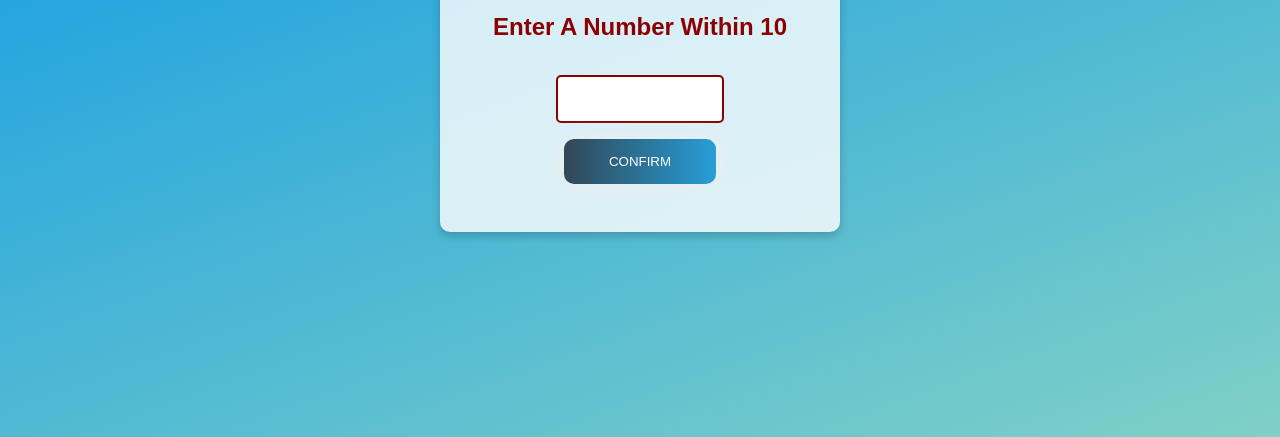
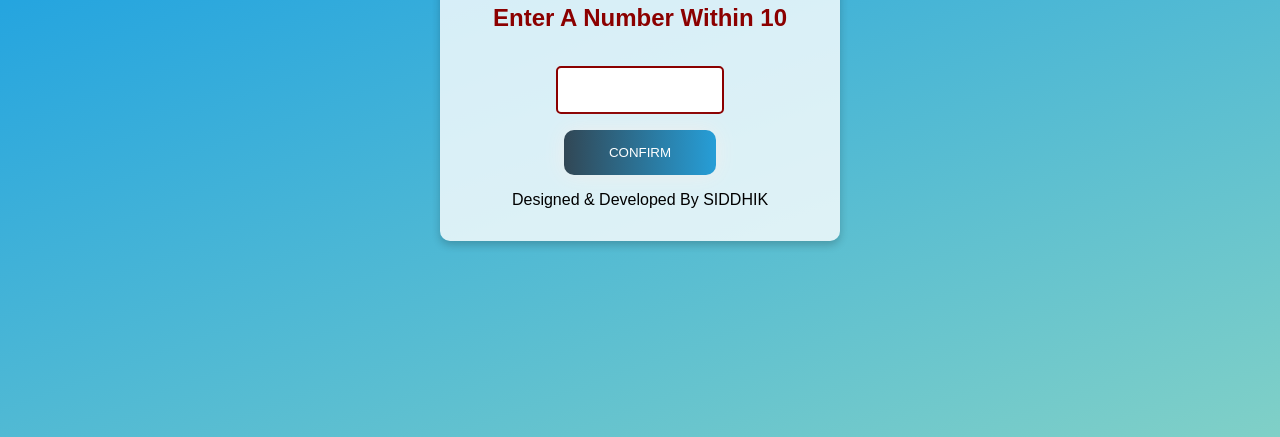
Before and after one commit to bdu1722cab3402/First_project, a plain HTML site: page index.html in a window 1280 px wide. Shown: the part 363-800 px from the top of the page. Drawn offline with Linux system fonts and the light colour scheme.

Commit message:
Added footer

```diff
--- a/index.html
+++ b/index.html
@@ -5,6 +5,7 @@
   <meta name="viewport" content="width=device-width, initial-scale=1.0">
   <meta http-equiv="X-UA-Compatible" content="ie=edge">
   <title>Document</title>
+
   <link rel="stylesheet" href="style.css">
 </head>
 <body>
@@ -31,7 +32,9 @@
       <button id="retryButton" type="button" onclick="resetGame()" style="display:none;">Retry</button>
     </div>
 
-
+  <footer>
+    <p>Designed & Developed By SIDDHIK</p>
+  </footer>
   </form>
   <script src="script.js"></script>
 </body>
```
